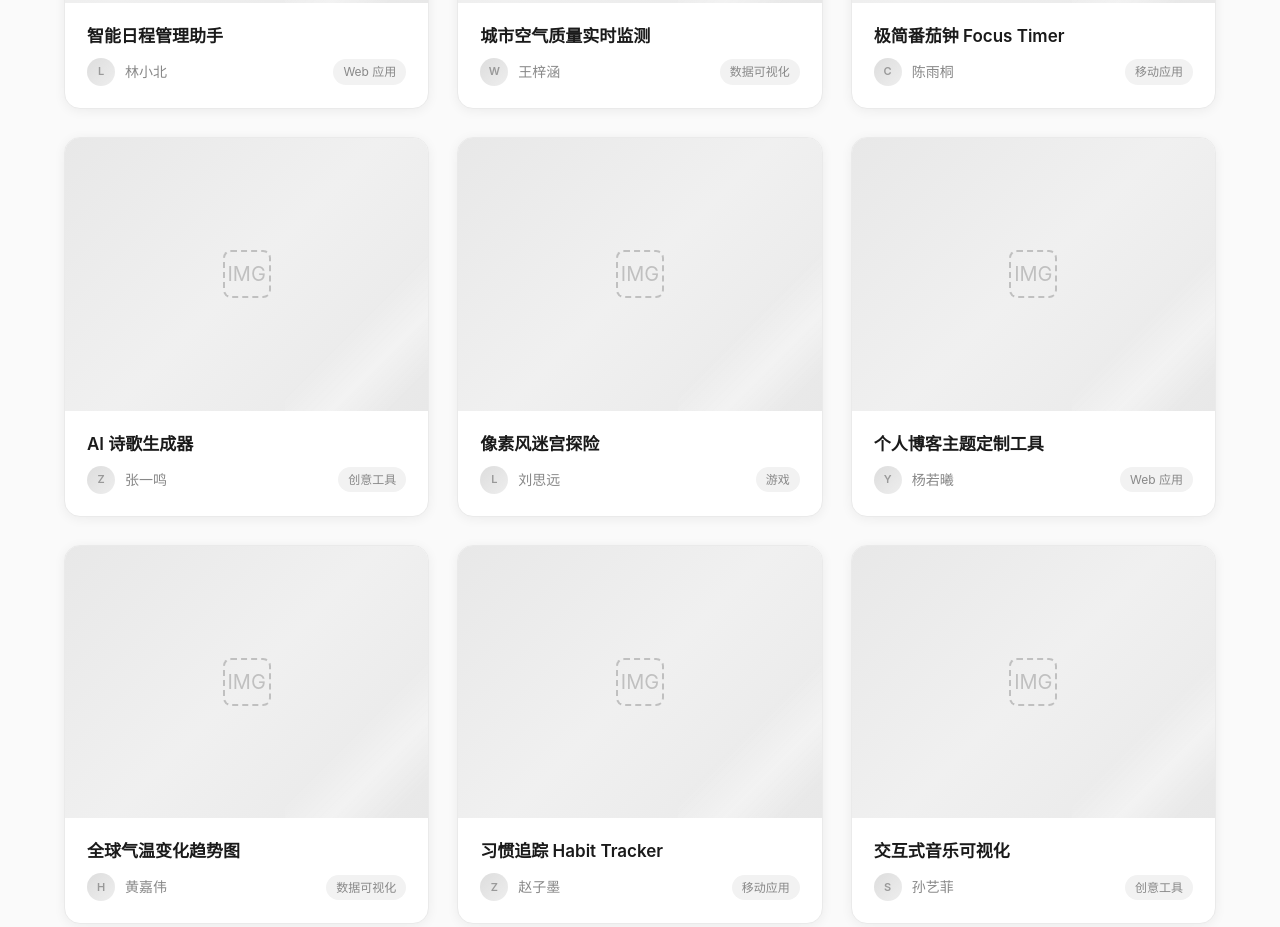
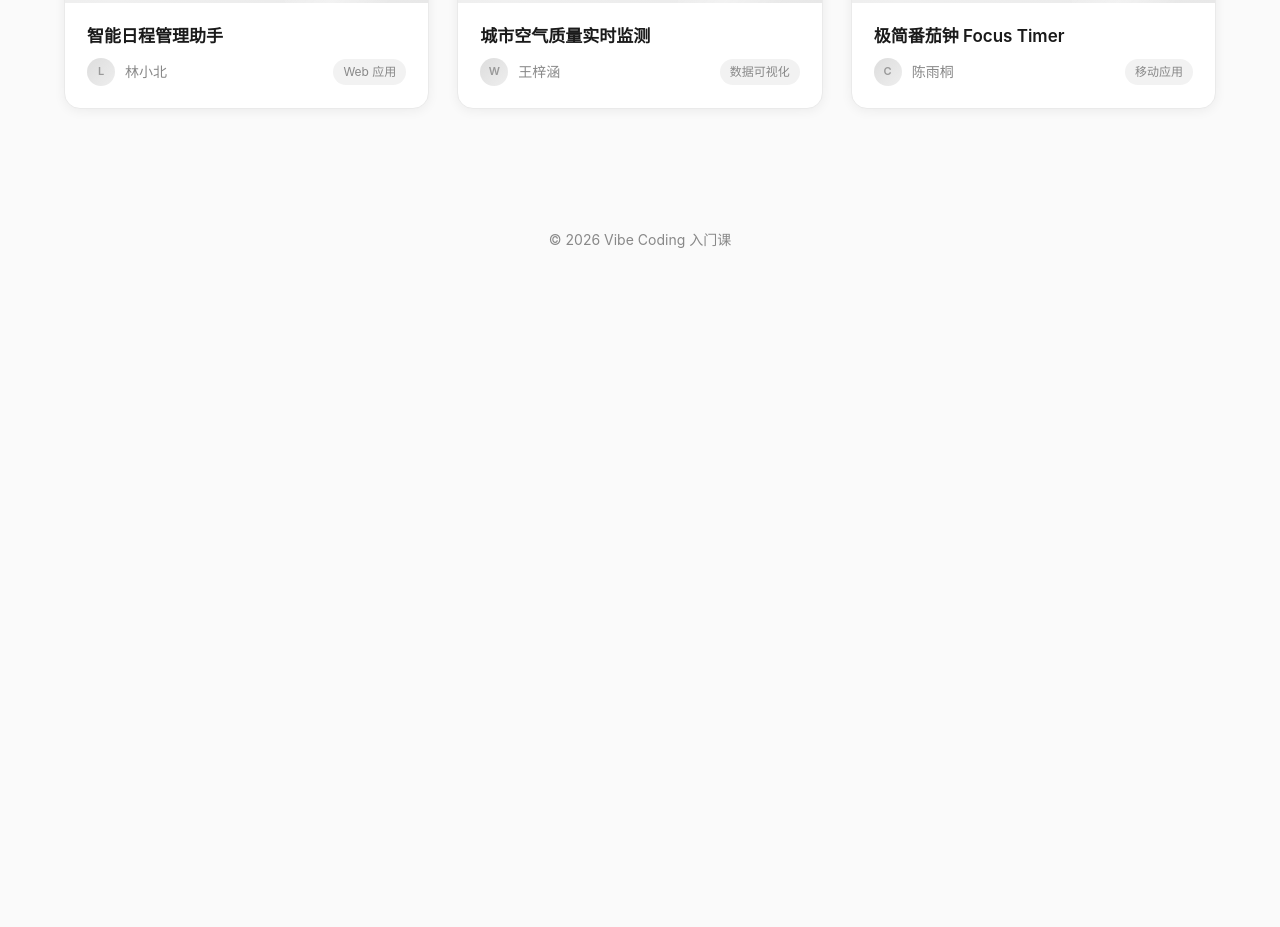
Before and after one commit to Huanch/vibecoding, a plain HTML site: page index.html in a window 1280 px wide. Shown: the part 545-1472 px from the top of the page. After the commit the page ends 856 px from the top, so only its background shows below. Drawn offline with Linux system fonts and the light colour scheme.

Commit message:
Update index.html

```diff
--- a/index.html
+++ b/index.html
@@ -247,101 +247,16 @@
             </div>
         </div>
 
-        <div class="card">
-            <div class="card-img">
-                <div class="placeholder-icon">IMG</div>
-            </div>
-            <div class="card-body">
-                <div class="card-title">AI 诗歌生成器</div>
-                <div class="card-meta">
-                    <div class="card-author">
-                        <div class="avatar">Z</div>
-                        <span class="author-name">张一鸣</span>
-                    </div>
-                    <span class="card-tag">创意工具</span>
-                </div>
-            </div>
-        </div>
 
-        <div class="card">
-            <div class="card-img">
-                <div class="placeholder-icon">IMG</div>
-            </div>
-            <div class="card-body">
-                <div class="card-title">像素风迷宫探险</div>
-                <div class="card-meta">
-                    <div class="card-author">
-                        <div class="avatar">L</div>
-                        <span class="author-name">刘思远</span>
-                    </div>
-                    <span class="card-tag">游戏</span>
-                </div>
-            </div>
-        </div>
 
-        <div class="card">
-            <div class="card-img">
-                <div class="placeholder-icon">IMG</div>
-            </div>
-            <div class="card-body">
-                <div class="card-title">个人博客主题定制工具</div>
-                <div class="card-meta">
-                    <div class="card-author">
-                        <div class="avatar">Y</div>
-                        <span class="author-name">杨若曦</span>
-                    </div>
-                    <span class="card-tag">Web 应用</span>
-                </div>
-            </div>
-        </div>
 
-        <div class="card">
-            <div class="card-img">
-                <div class="placeholder-icon">IMG</div>
-            </div>
-            <div class="card-body">
-                <div class="card-title">全球气温变化趋势图</div>
-                <div class="card-meta">
-                    <div class="card-author">
-                        <div class="avatar">H</div>
-                        <span class="author-name">黄嘉伟</span>
-                    </div>
-                    <span class="card-tag">数据可视化</span>
-                </div>
-            </div>
-        </div>
 
-        <div class="card">
-            <div class="card-img">
-                <div class="placeholder-icon">IMG</div>
-            </div>
-            <div class="card-body">
-                <div class="card-title">习惯追踪 Habit Tracker</div>
-                <div class="card-meta">
-                    <div class="card-author">
-                        <div class="avatar">Z</div>
-                        <span class="author-name">赵子墨</span>
-                    </div>
-                    <span class="card-tag">移动应用</span>
-                </div>
-            </div>
-        </div>
 
-        <div class="card">
-            <div class="card-img">
-                <div class="placeholder-icon">IMG</div>
-            </div>
-            <div class="card-body">
-                <div class="card-title">交互式音乐可视化</div>
-                <div class="card-meta">
-                    <div class="card-author">
-                        <div class="avatar">S</div>
-                        <span class="author-name">孙艺菲</span>
-                    </div>
-                    <span class="card-tag">创意工具</span>
-                </div>
-            </div>
-        </div>
+
+
+
+
+
     </main>
 
     <footer>
```
